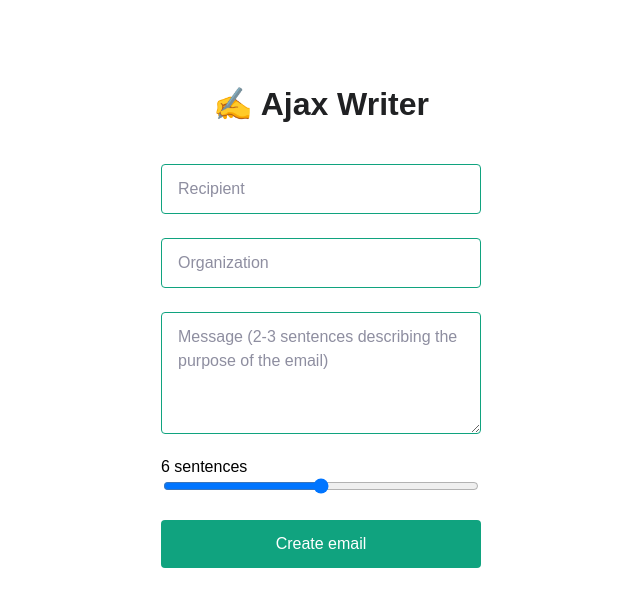
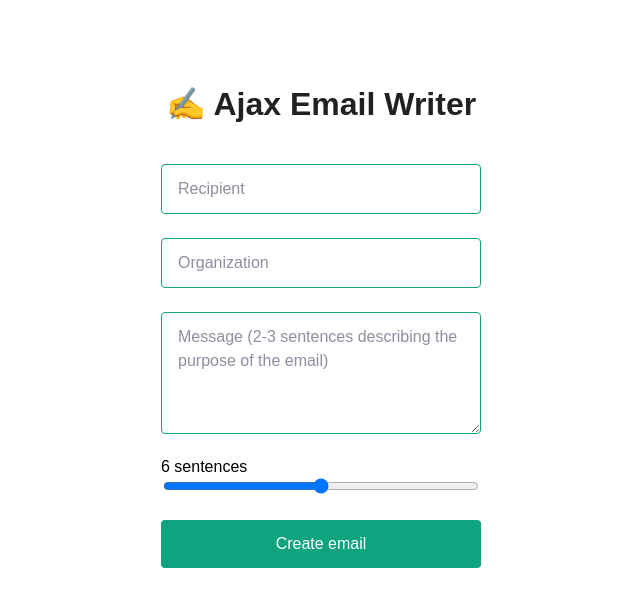
Before and after one commit to Jack-R-Long/ajax-email-writer, a Next.js app: page / in a window 1280 px wide. Shown: the top 606 px of the page, without its empty margins (319-959 px from the left). Built offline with nearby package versions, Linux system fonts and the light colour scheme.

Commit message:
custom document with OpenGraph metadata

```diff
--- /dev/null
+++ b/pages/_document.tsx
@@ -0,0 +1,22 @@
+import { Html, Head, Main, NextScript } from 'next/document'
+
+export default function Document() {
+    return (
+        <Html lang="en">
+            <Head>
+                <link rel="icon" href="/favicon.png" />
+                <meta property="og:title" content="Ajax Email Writer" />
+                <meta property="og:description"
+                    content="AI powered email writer.  Create a new email in seconds!" />
+                <meta property="og:type" content="website" />
+                <meta property="og:url" content="https://ajaxemail.xyz" />
+                <meta property="og:image" content="/ajax_screenshot.png" />
+
+            </Head>
+            <body>
+                <Main />
+                <NextScript />
+            </body>
+        </Html>
+    )
+}
--- a/pages/index.tsx
+++ b/pages/index.tsx
@@ -12,17 +12,14 @@ export default function Home() {
   return (
     <div>
       <Head>
-        <title>Ajax Writer</title>
-        <link rel="icon" href="/favicon-32x32.png" />
+        <title>Ajax Email Writer</title>
       </Head>
 
       <main className={styles.main}>
-        <h3>✍️ Ajax Writer</h3>
+        <h3>✍️ Ajax Email Writer</h3>
         <Form result={result} setResult={setResult} />
 
-        {/* <div className={styles.result}>{result}</div> */}
         <Results data={result} />
-
       </main>
     </div>
   );
```
Also changed, not shown: public/ajax_screenshot.png (added), public/favicon.png (renamed from public/favicon-32x32.png).
